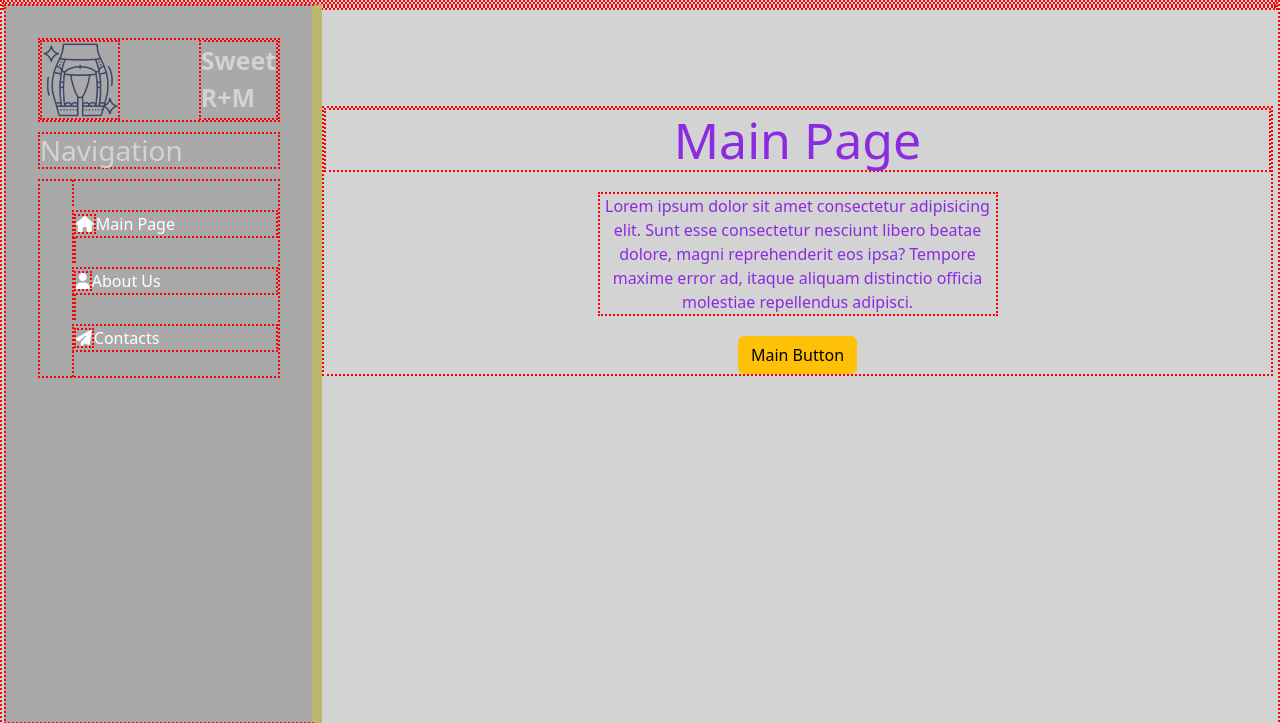
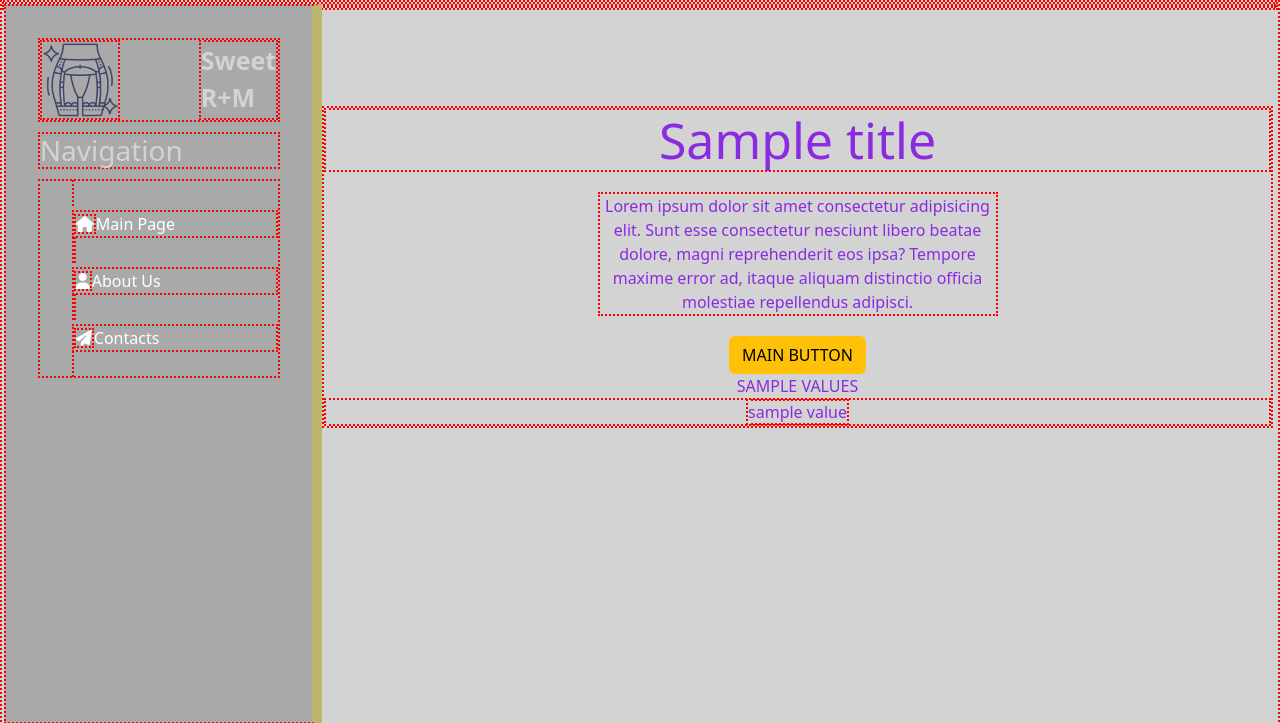
Before and after one commit to zemferonok/Django-itProger-, a Django app: template itproger/main/templates/main/index.html in a window 1280 px wide. Shown: the top 723 px of the page. Run offline with Django 5.2, Linux system fonts and the light colour scheme; the template is opened without the code that fills it: most values are stand-ins (such as "Sample title", 1, 10 or a date in 2020); some libraries are stand-ins or nearby versions.

Commit message:
lesson_6

```diff
--- a/itproger/main/templates/main/index.html
+++ b/itproger/main/templates/main/index.html
@@ -1,15 +1,31 @@
 {% extends "main/layout.html" %}
 
-{% block title %}Main Page{% endblock %}
+{% block title %}{{ title }}{% endblock %}
 
 {% block content %}
 <div class="features">
-  <h1>Main Page</h1>
+  <h1>{{ title }}</h1>
 
   <p>Lorem ipsum dolor sit amet consectetur adipisicing elit. Sunt esse consectetur nesciunt libero beatae dolore, magni
     reprehenderit eos ipsa? Tempore maxime error ad, itaque aliquam distinctio officia molestiae repellendus adipisci.
   </p>
 
-  <button class="btn btn-warning">Main Button</button>
+  <button class="btn btn-warning">
+    {% filter upper%}
+    Main Button
+    {% endfilter %}
+  </button>
+
+  {% if values %}
+  <br>
+  {{ values|upper }}
+
+  {% if values|length <= 4 %} <div>
+    {% for value in values %}
+    <span>{{ value|lower }}</span>
+    {% endfor %}
+</div>
+{% endif %}
+{% endif %}
 </div>
 {% endblock %}
```
Also changed, not shown: itproger/main/views.py (+15 -7 lines), itproger/main/templates/main/layout.html (line endings or trailing spaces).
